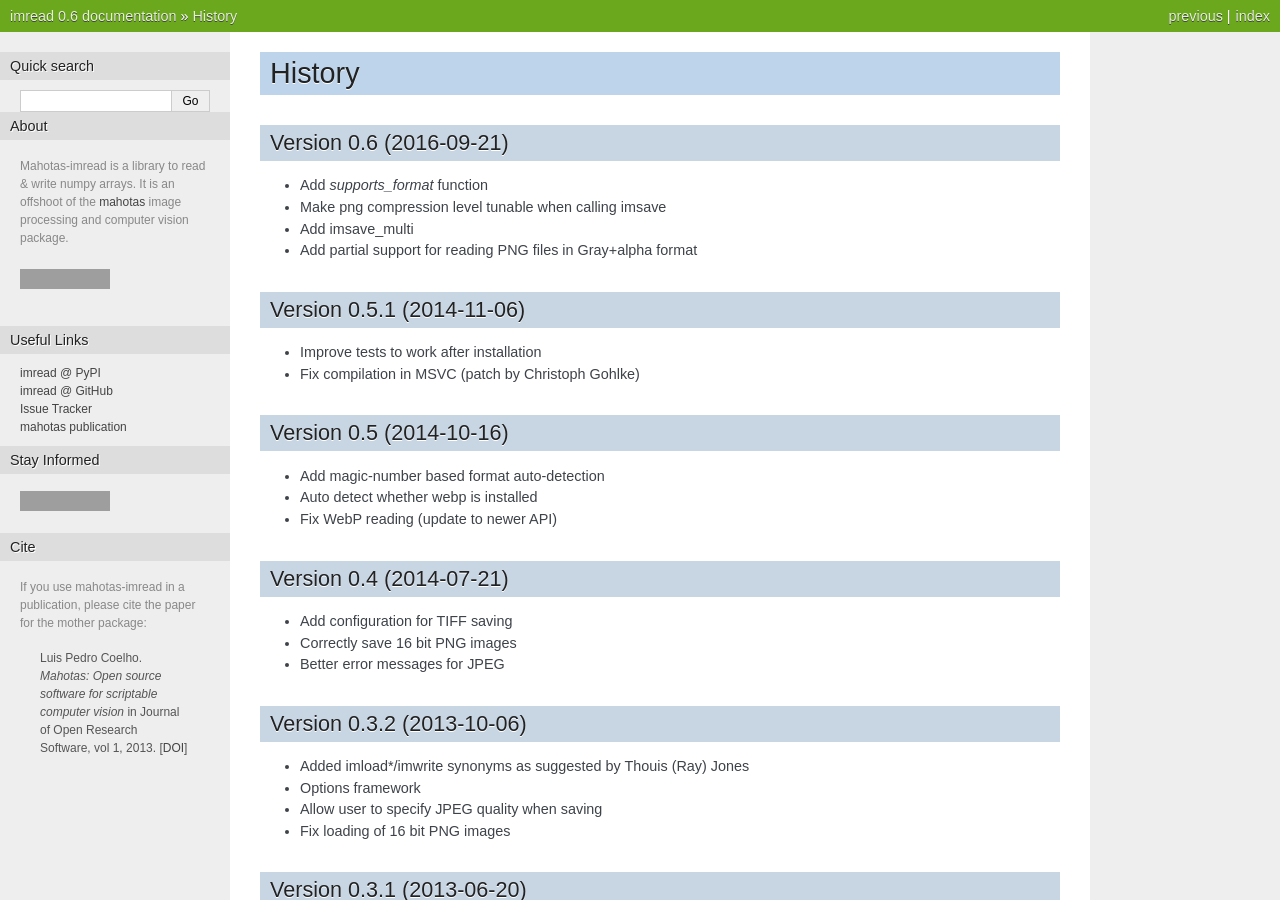
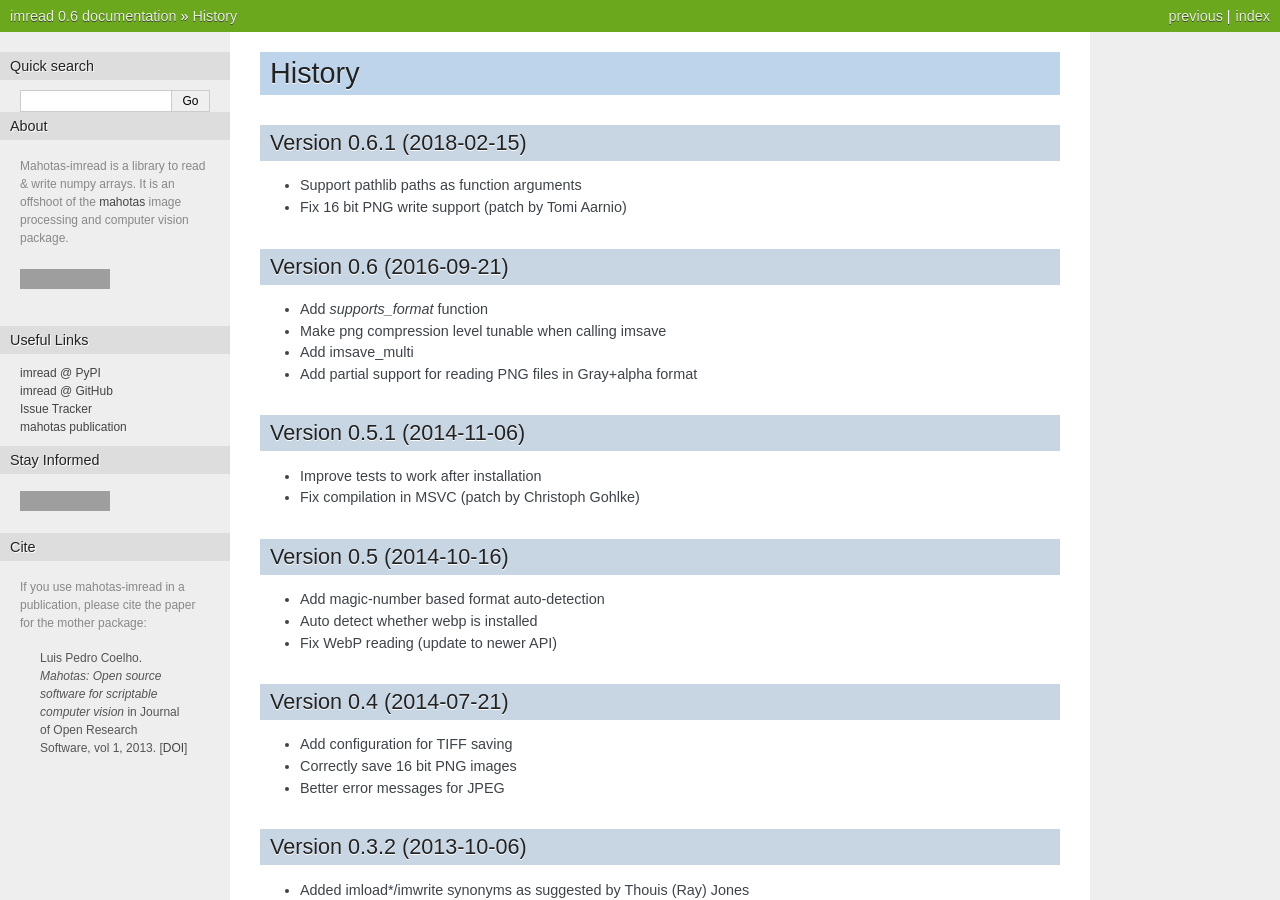
Before and after one commit to luispedro/imread, a Sphinx documentation site: the page built from docs/source/history.rst, in a window 1280 px wide and 900 px high, cut to the strip 0-900 px from the top of the window. Built offline with Sphinx 7.4.7, drawn with Linux system fonts in a browser that asks for light colours; grey boxes are pictures that could not be loaded.

Commit message:
BLD Release 0.6.1
Full ChangeLog

    * Support pathlib paths as function arguments
    * Fix 16 bit PNG write support (patch by Tomi Aarnio)

```diff
--- a/README.rst
+++ b/README.rst
@@ -129,6 +129,12 @@ bug reports will not be considered as very high priority.
 History
 ~~~~~~~
 
+Version 0.6.1 (2018-02-15)
+--------------------------
+- Support pathlib paths as function arguments
+- Fix 16 bit PNG write support (patch by Tomi Aarnio)
+
+
 Version 0.6 (2016-09-21)
 --------------------------
 - Add `supports_format` function
--- a/docs/source/history.rst
+++ b/docs/source/history.rst
@@ -1,6 +1,12 @@
 =======
 History
 =======
+
+Version 0.6.1 (2018-02-15)
+--------------------------
+- Support pathlib paths as function arguments
+- Fix 16 bit PNG write support (patch by Tomi Aarnio)
+
 
 Version 0.6 (2016-09-21)
 --------------------------
```
Also changed, not shown: 2 other files.
